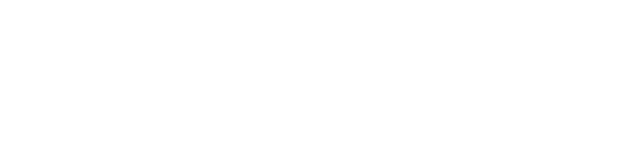
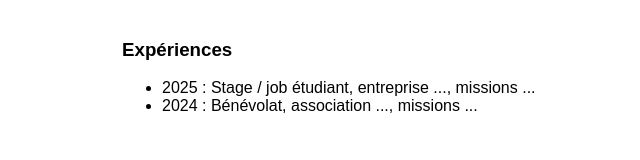
Before and after one commit to ivembimarrion-svg/Mon_CV, a plain HTML site: page index.html in a window 1280 px wide. Shown: the whole page, without its empty margins (118-758 px from the left). Drawn offline with Linux system fonts and the light colour scheme.

Commit message:
mise en place de la section experiences

```diff
--- a/index.html
+++ b/index.html
@@ -13,8 +13,11 @@
 
   <!-- FORMATIONS -->
 
-  <!-- EXPERIENCES -->
-
+    <h3>Expériences</h3>
+  <ul>
+    <li>2025 : Stage / job étudiant, entreprise ..., missions ...</li>
+    <li>2024 : Bénévolat, association ..., missions ...</li>
+  </ul>
   <!-- COMPETENCES -->
 
   <!-- ASSOCIATIONS -->
```
